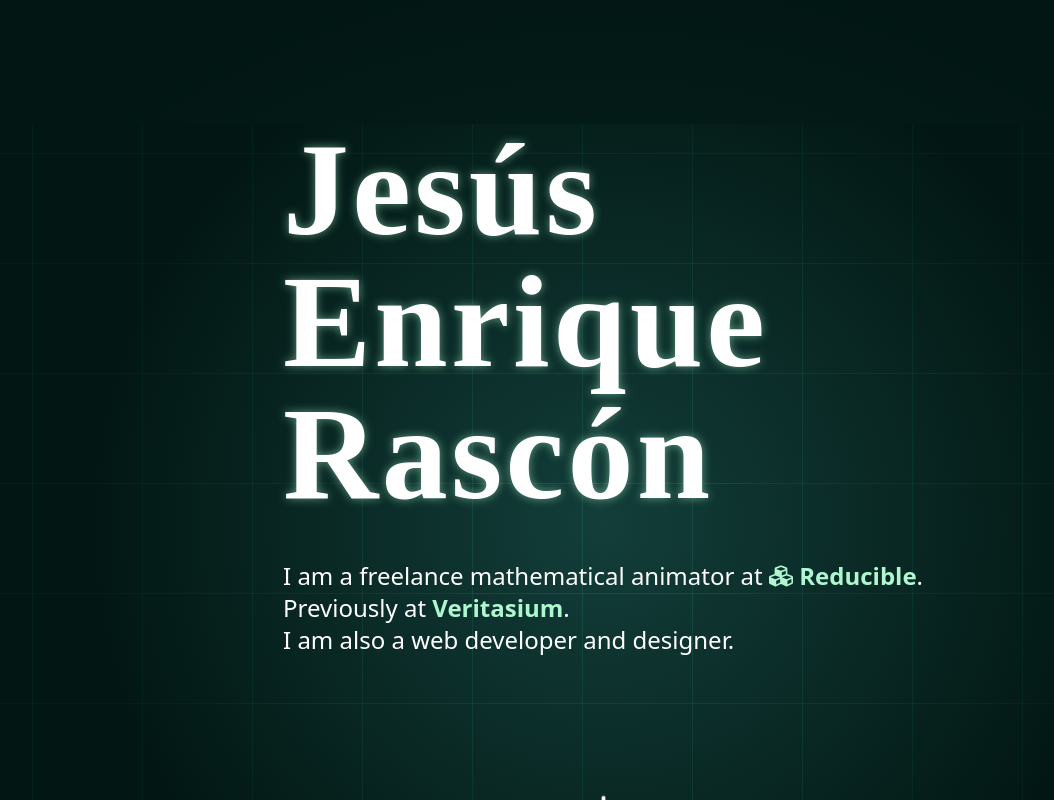
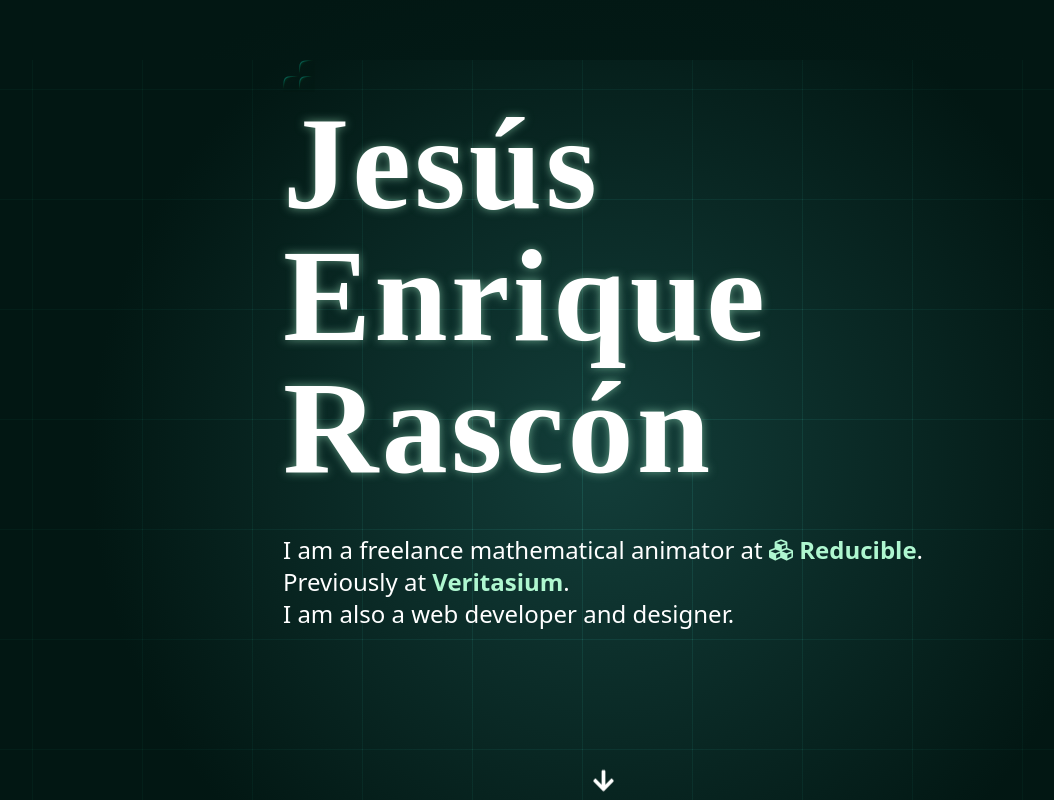
Before and after one commit to jesi-rgb/old.jesirgb.com, a Next.js app: page / in a window 1280 px wide. Shown: the part 260-1060 px from the top of the page, without its empty margins (37-1091 px from the left). Built offline with nearby package versions, Linux system fonts and the light colour scheme; a web font is replaced by a local one.

Commit message:
add sneaky logo

```diff
--- a/pages/index.js
+++ b/pages/index.js
@@ -23,6 +23,7 @@ import {
 import LandingButton from "@/components/LandingButton";
 import LandingLinkSection from "@/components/LandingLinkSection";
 import Grid from "@/components/Grid";
+import Image from "next/image";
 
 export default function Landing() {
   return (
@@ -33,10 +34,17 @@ export default function Landing() {
 
       <html id="index">
         <section className="text-white mb-10 md:mt-20 h-screen">
-          <div className="xl:w-1/2 mx-10 xl:mx-auto mt-96">
+          <div className="xl:w-1/2 mx-10 xl:mx-auto mt-80">
+            <Image
+              src="/jesi.svg"
+              alt="logo for jesús rascón"
+              width={32}
+              height={32}
+              className="opacity-40 mix-blend-hard-light"
+            />
             <h1
               style={{ textShadow: "0 0 10px #AEF7D088" }}
-              className="text-8xl shadow-co md:text-9xl text-left leading-none tracking-wide mb-4 font-bold font-display text-white"
+              className="text-8xl shadow-co md:text-9xl text-left leading-none tracking-wide mb-4 font-display font-extrabold text-white"
             >
               Jesús Enrique Rascón
             </h1>
@@ -74,10 +82,11 @@ export default function Landing() {
                 .getElementById("links")
                 .scrollIntoView({ behavior: "smooth" })
             }
-            className="text-center mt-14 sm:mt-36 text-2xl animate-bounce w-10 h-10 mx-auto transition-all cursor-pointer"
+            style={{ textShadow: "0 0 10px #AEF7D088" }}
+            className="text-center mt-14 sm:mt-36 text-2xl animate-bounce w-10 h-10 mx-auto cursor-pointer"
           >
             <FontAwesomeIcon
-              className="hover:scale-150 transform "
+              className="hover:scale-150 transform transition-all duration-500"
               icon={faArrowDown}
             />
           </div>
```
